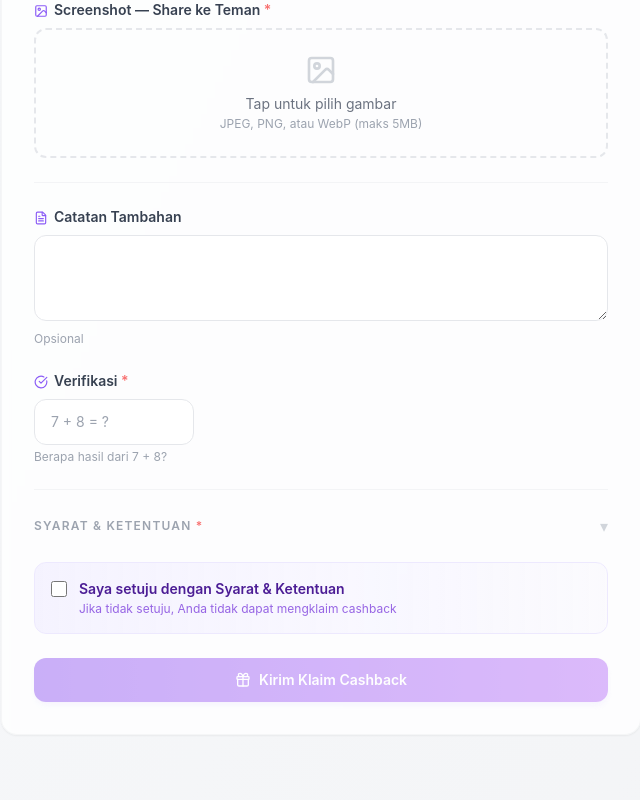
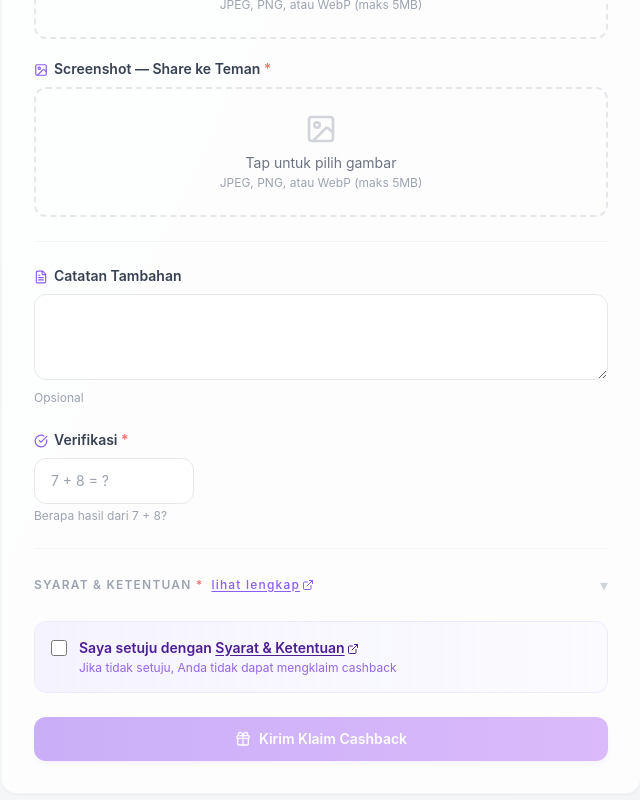
Before and after one commit to vtumundoh-tech/ytc-web, a Next.js app: page /klaim-cashback in a window 1280 px wide. Shown: the part 1670-2470 px from the top of the page, without its empty margins (319-959 px from the left). Built offline with nearby package versions, Linux system fonts and the light colour scheme.

Commit message:
tambah snk di klaim cashback

```diff
--- a/app/klaim-cashback/page.tsx
+++ b/app/klaim-cashback/page.tsx
@@ -2,7 +2,7 @@
 
 import { useState } from "react";
 import { CASHBACK_TIERS, getAddonPrice, formatRupiah } from "@/lib/tiers";
-import { Gift, User, Phone, Hash, Key, Tag, Image, FileText, CheckCircle, AlertTriangle, TrendingUp } from "lucide-react";
+import { Gift, User, Phone, Hash, Key, Tag, Image, FileText, CheckCircle, AlertTriangle, TrendingUp, ExternalLink } from "lucide-react";
 
 export default function KlaimCashbackPage() {
   const [fullName, setFullName] = useState("");
@@ -87,7 +87,7 @@ export default function KlaimCashbackPage() {
       <div className="card-sm mb-6 flex items-start gap-3 animate-fade-in">
         <AlertTriangle className="w-5 h-5 text-amber-500 shrink-0 mt-0.5" />
         <div className="text-xs text-gray-500 leading-relaxed">
-          <strong className="text-gray-700">Syarat Ringkas:</strong> Follow TikTok @yourstudio &middot; Like & comment video promo terbaru &middot; Share ke 3 teman &middot; Screenshot semua langkah.
+          <strong className="text-gray-700">Syarat Ringkas:</strong> Follow TikTok @yourstudio &middot; Like & comment video promo terbaru &middot; Share ke 3 teman &middot; Screenshot semua langkah. &middot; Harap diisi data yang sebenar-benarnya seperti yang di submit saat pembelian agar mudah untuk kami melakukan tracking untuk pengembalian dana. Jika data yang ditemukan berbeda bukan tanggung jawab kami karena tidak dapat meneruskan cashback.
         </div>
       </div>
 
@@ -202,6 +202,15 @@ export default function KlaimCashbackPage() {
           <button type="button" onClick={() => setSnkOpen((v) => !v)} className="flex items-center justify-between w-full text-left">
             <span className="text-xs font-semibold text-gray-400 uppercase tracking-widest">
               Syarat & Ketentuan <span className="text-red-400">*</span>
+              <a
+                href="/syarat-ketentuan"
+                target="_blank"
+                className="ml-2 text-violet-500 normal-case font-medium hover:text-violet-700 underline underline-offset-2"
+                onClick={(e) => e.stopPropagation()}
+              >
+                lihat lengkap
+                <ExternalLink className="w-3 h-3 inline ml-0.5" />
+              </a>
             </span>
             <span className={`text-gray-300 transition-transform duration-200 ${snkOpen ? "rotate-180" : ""}`}>▾</span>
           </button>
@@ -218,7 +227,18 @@ export default function KlaimCashbackPage() {
         <label className="flex items-start gap-3 p-4 rounded-xl bg-gradient-to-r from-violet-50 to-violet-50/30 border border-violet-100 cursor-pointer">
           <input type="checkbox" className="mt-0.5 accent-violet-600 w-4 h-4 rounded" checked={agree} onChange={(e) => setAgree(e.target.checked)} />
           <div>
-            <div className="text-sm font-semibold text-violet-900">Saya setuju dengan Syarat & Ketentuan</div>
+            <div className="text-sm font-semibold text-violet-900">
+              Saya setuju dengan{" "}
+              <a
+                href="/syarat-ketentuan"
+                target="_blank"
+                className="underline underline-offset-2 hover:text-violet-800"
+                onClick={(e) => e.stopPropagation()}
+              >
+                Syarat & Ketentuan
+                <ExternalLink className="w-3 h-3 inline ml-0.5" />
+              </a>
+            </div>
             <div className="text-xs text-violet-700/70 mt-0.5">Jika tidak setuju, Anda tidak dapat mengklaim cashback</div>
           </div>
         </label>
```
